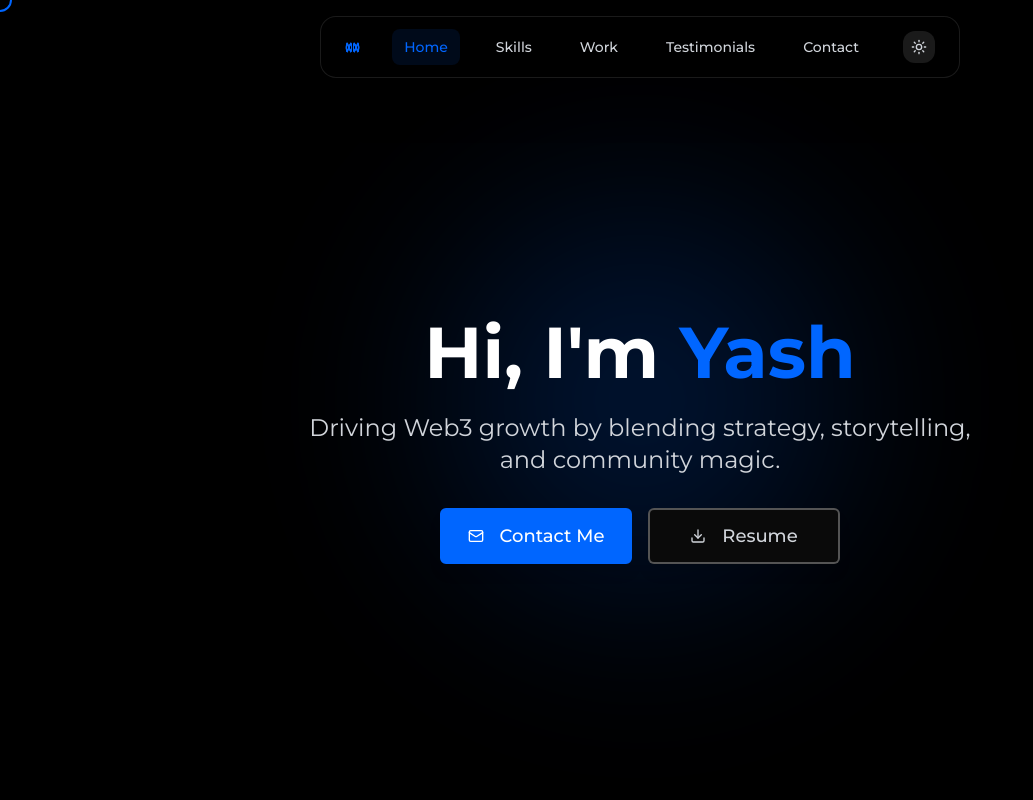
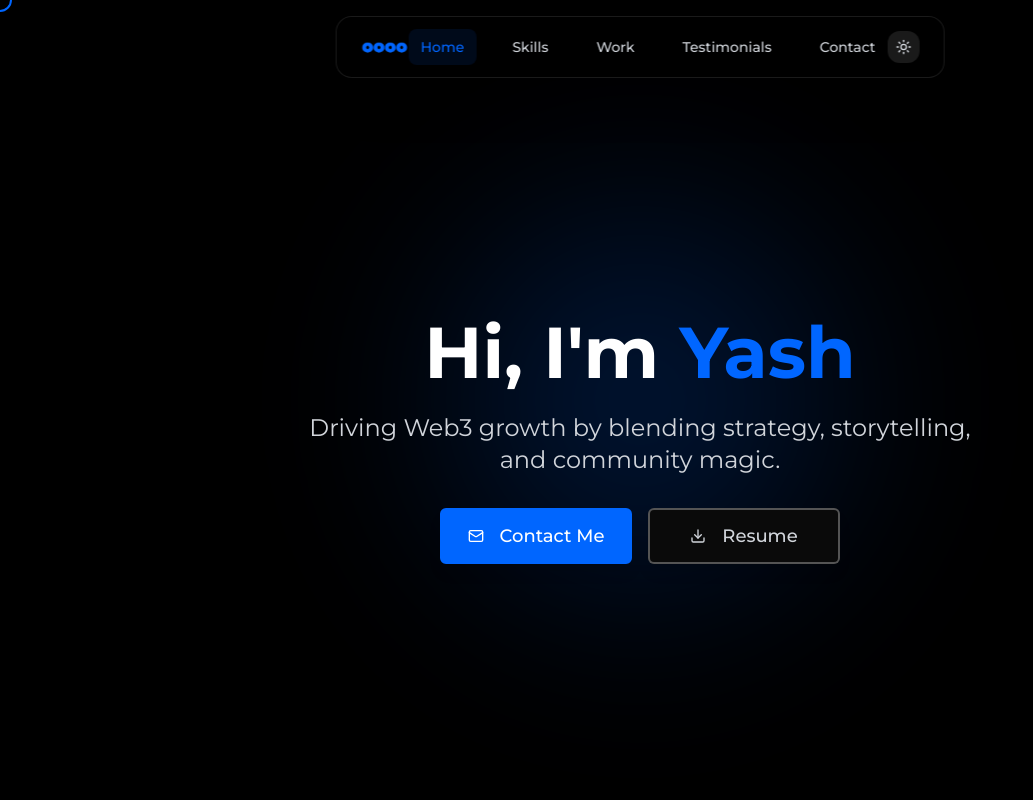
Before and after one commit to parekhhyash/portfoliokharek, a Next.js app: page / in a window 1280 px wide. Shown: the top 800 px of the page, without its empty margins (0-1033 px from the left). Built offline with nearby package versions, Linux system fonts and the light colour scheme.

Commit message:
Fix Navbar Logo Compression in Desktop Mode

```diff
--- a/app/page.tsx
+++ b/app/page.tsx
@@ -420,13 +420,20 @@ function Portfolio() {
             {/* Logo */}
             <button
               onClick={() => scrollToSection("home")}
-              className="flex items-center hover:opacity-80 transition-opacity duration-200 mr-4 md:mr-8"
+              className="flex items-center hover:opacity-80 transition-opacity duration-200 flex-shrink-0"
             >
-              <Image src="/logo.png" alt="Portfolio Logo" width={120} height={32} className="h-6 md:h-8 w-auto" />
+              <Image
+                src="/logo.png"
+                alt="Portfolio Logo"
+                width={120}
+                height={32}
+                className="h-6 md:h-8 w-auto object-contain"
+                priority
+              />
             </button>
 
             {/* Desktop Navigation - Centered */}
-            <div className="hidden md:flex items-center space-x-6">
+            <div className="hidden md:flex items-center space-x-6 flex-1 justify-center">
               {["home", "skills", "work", "testimonials", "contact"].map((section) => (
                 <button
                   key={section}
@@ -443,7 +450,7 @@ function Portfolio() {
             </div>
 
             {/* Desktop Dark Mode Toggle - Right */}
-            <div className="hidden md:block ml-8">
+            <div className="hidden md:block flex-shrink-0">
               <button
                 onClick={() => setDarkMode(!darkMode)}
                 className="p-2 rounded-xl bg-gray-100/50 dark:bg-white/10 text-gray-600 dark:text-gray-300 hover:bg-gray-200/50 dark:hover:bg-white/20 transition-all duration-200 hover:scale-105"
@@ -453,7 +460,7 @@ function Portfolio() {
             </div>
 
             {/* Mobile Menu Button */}
-            <div className="md:hidden flex items-center space-x-3">
+            <div className="md:hidden flex items-center space-x-3 flex-shrink-0">
               <button
                 onClick={() => setDarkMode(!darkMode)}
                 className="p-2 rounded-xl bg-gray-100/50 dark:bg-white/10 text-gray-600 dark:text-gray-300 hover:bg-gray-200/50 dark:hover:bg-white/20 transition-all duration-200"
```
